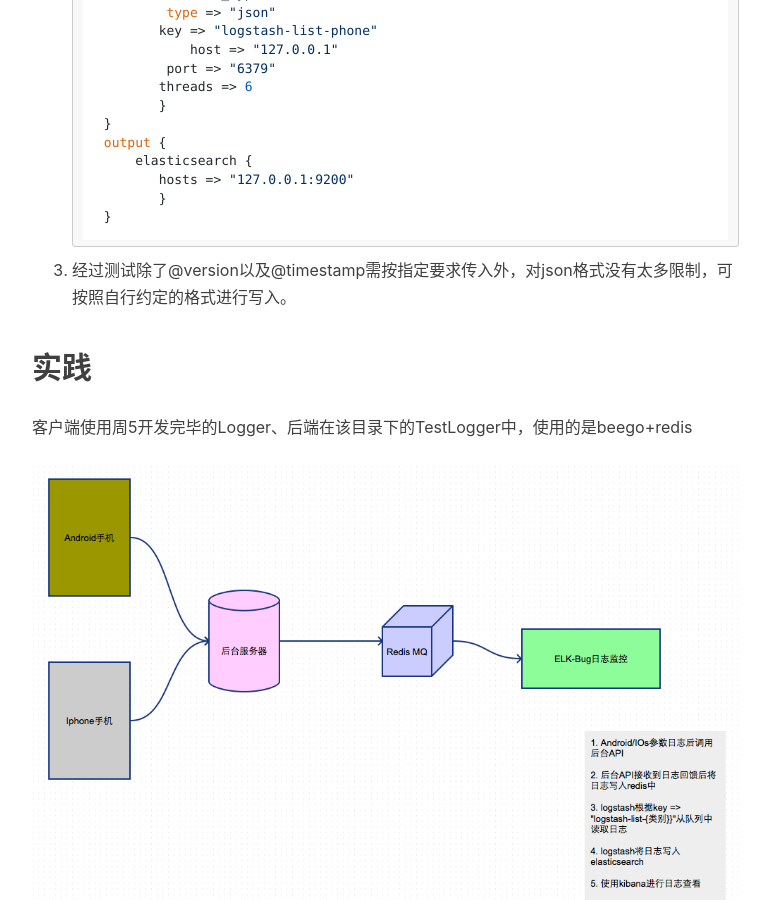
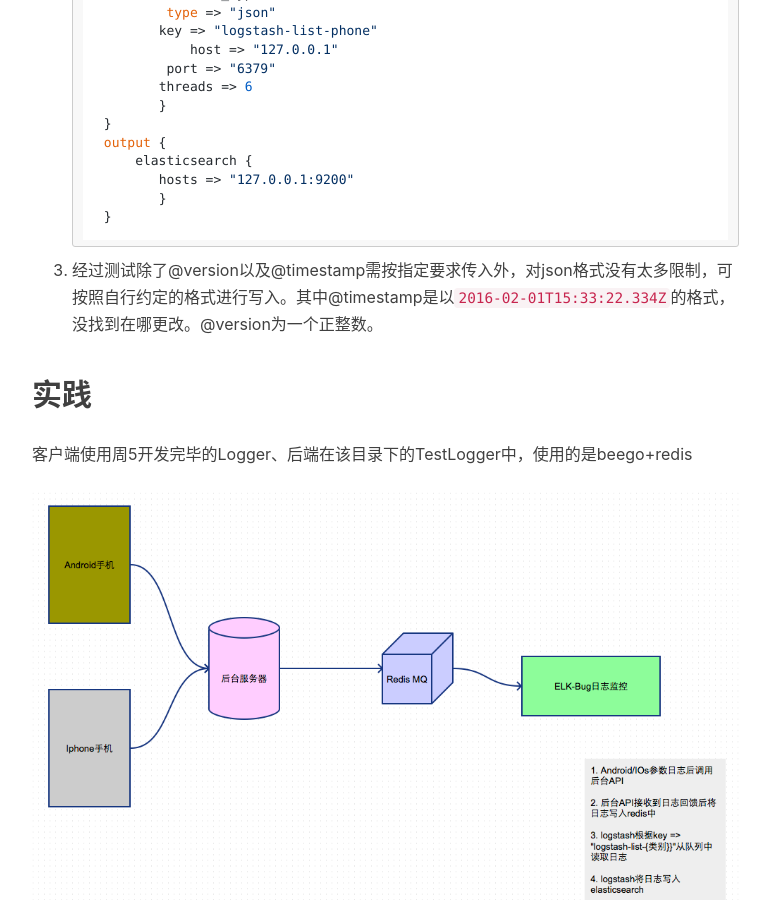
Before and after one commit to dashen19930328/lucifdch.github.io, a Jekyll site: the page built from _posts/2016-03-20-log-system.md, in a window 1280 px wide and 900 px high, scrolled down 2079 px. Shown: the whole window, without its empty margins (233-1003 px from the left). Built offline with Jekyll 4.4.1, drawn with Linux system fonts in a browser that asks for light colours; nearby versions of some CDN libraries; comment, search, counter and statistics services are not loaded.

Commit message:
补充说明

````diff
--- a/_posts/2016-03-20-log-system.md
+++ b/_posts/2016-03-20-log-system.md
@@ -68,7 +68,7 @@ tags:
     	}
 	}
 	```
-3. 经过测试除了@version以及@timestamp需按指定要求传入外，对json格式没有太多限制，可按照自行约定的格式进行写入。
+3. 经过测试除了@version以及@timestamp需按指定要求传入外，对json格式没有太多限制，可按照自行约定的格式进行写入。其中@timestamp是以`2016-02-01T15:33:22.334Z`的格式，没找到在哪更改。@version为一个正整数。
 
 ## 实践
 
````
